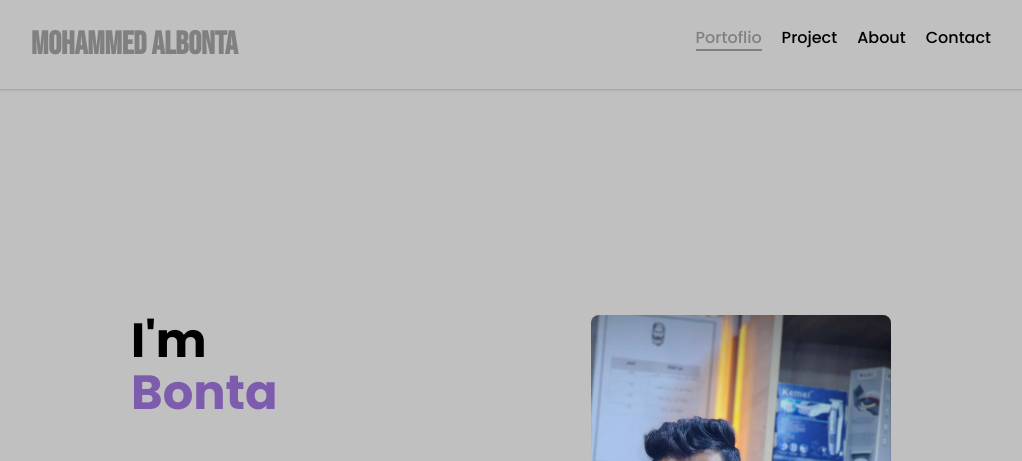
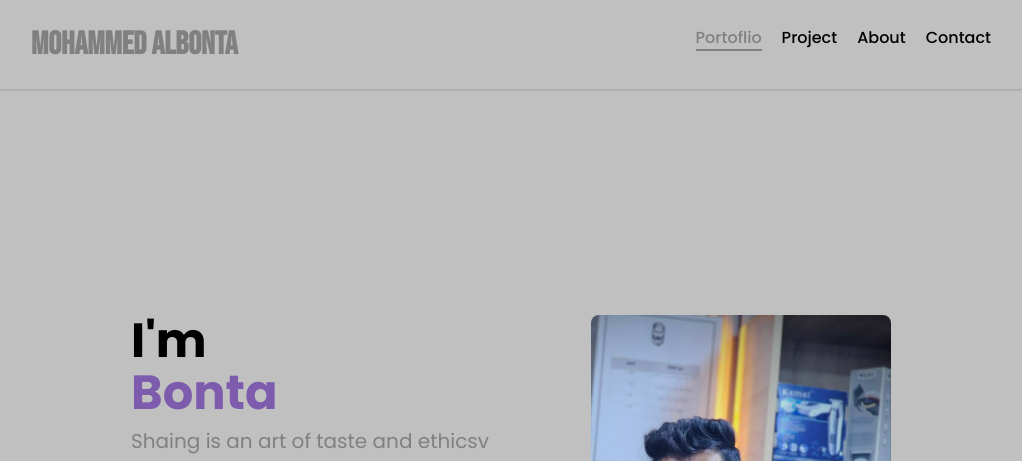
Before and after one commit to mohammedAbonta/protofolio, a website: page index.html in a window 1280 px wide. Shown: the top 461 px of the page, without its empty margins (129-1151 px from the left). Drawn offline with Linux system fonts and the light colour scheme.

Commit message:
Update style.css

```diff
--- a/style.css
+++ b/style.css
@@ -3,7 +3,7 @@
 @import url('https://fonts.googleapis.com/css2?family=Bebas+Neue&display=swap');
 :root {
   --mainC: #808080;
-  --secC: #c0c0c0;
+  --secC:  #808080;
   --sec2C: #7E5CAD;
   --mainF: 'Poppins';
   --logo-font: "Bebas Neue";
```
